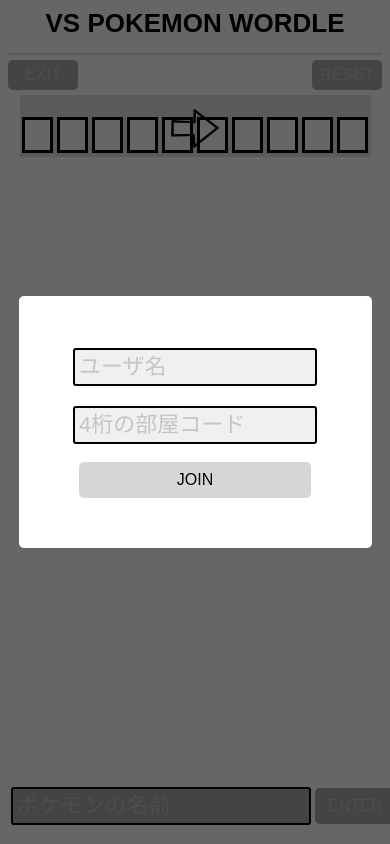
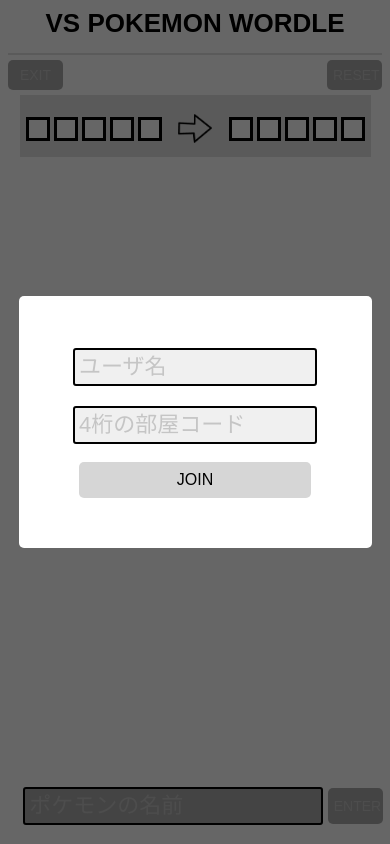
Before and after one commit to Yotty0404/VS_Pokemon_Wordle, a Flask app: page / in a window 390 px wide. Run offline with Flask 2, Linux system fonts and the light colour scheme; some libraries are stand-ins or nearby versions.

Commit message:
レスポンシブ対応いったんコミット

```diff
--- a/static/css/style.css
+++ b/static/css/style.css
@@ -43,7 +43,7 @@ html {
 #board_container {
     display: flex;
     flex-wrap: wrap;
-    justify-content: space-around;
+    justify-content: space-between;
     width: 90vw;
     max-width: 550px;
     margin: 0 auto;
@@ -67,10 +67,16 @@ html {
     margin-bottom: 2px;
 }
 
-.row {
+.row_l {
     display: flex;
     justify-content: center;
 }
+
+.row_r {
+    display: flex;
+    justify-content: center;
+}
+
 
 .tile {
     font-weight: bold;
@@ -305,15 +311,10 @@ input[type="number"]::-webkit-inner-spin-button {
     margin: 0;
 }
 
-@media (max-width: 700px) {
-    #header {
-        font-size: 26px;
-    }
-}
-
-
 
 #yajirushi_container {
+    width: 90vw;
+    max-width: 550px;
     position: absolute;
     display: flex;
     justify-content: center;
@@ -334,3 +335,47 @@ input[type="number"]::-webkit-inner-spin-button {
 .turn360 {
     transform: rotate(360deg);
 }
+
+
+
+
+
+
+@media (max-width: 700px) {
+    #header {
+        font-size: 26px;
+    }
+
+    #btn {
+        font-size: 14px;
+        width: 55px;
+    }
+
+    #header_container2-2 .btn {
+        font-size: 14px;
+        height: 30px;
+        width: 55px;
+    }
+
+    .tile {
+        height: 18px;
+        width: 18px;
+    }
+
+    .row_l {
+        display: flex;
+        justify-content: left;
+        padding-left: 4px;
+    }
+
+    .row_r {
+        display: flex;
+        justify-content: right;
+        padding-right: 4px;
+    }
+
+    #img_yajirushi {
+        margin-top: 7px;
+        width: 34px;
+    }
+}
--- a/static/js/script.js
+++ b/static/js/script.js
@@ -100,7 +100,7 @@ socket.on('battle_start', async function () {
 //判定を反映
 socket.on('judge', function (data) {
     if (data.is_p1) {
-        var row = $('<div class="row">');
+        var row = $('<div class="row_r">');
         $('#predict_r_container').append(row);
         for (var i = 0; i < 5; i++) {
             row.append('<div class="tile"></div>');
@@ -118,7 +118,7 @@ socket.on('judge', function (data) {
         $('#img_yajirushi').addClass('turn180');
     }
     else {
-        var row = $('<div class="row">');
+        var row = $('<div class="row_l">');
         $('#predict_l_container').append(row);
         for (var i = 0; i < 5; i++) {
             row.append('<div class="tile"></div>');
--- a/templates/home.html
+++ b/templates/home.html
@@ -18,11 +18,11 @@
     <div id="header_container2">
         <div id="header_container2-2">
             <!--<div>-->
-                <!--<p class="info"><span id="room_code" class="info"></span><span id="user_count"></span>人</p>-->
-                <!--<p id="id1"></p>-->
-                <!--<p id="id2"></p>-->
-                <!--<p id="player" class="info"></p>-->
-                <!--<p id="turn" class="info"></p>-->
+            <!--<p class="info"><span id="room_code" class="info"></span><span id="user_count"></span>人</p>-->
+            <!--<p id="id1"></p>-->
+            <!--<p id="id2"></p>-->
+            <!--<p id="player" class="info"></p>-->
+            <!--<p id="turn" class="info"></p>-->
             <!--</div>-->
             <input id="btn_exit" type="button" value="EXIT" class="btn" disabled="disabled">
             <p id="room_info" class="info"></p>
@@ -47,7 +47,7 @@
         </div>
         <div id="board_l" class="board">
             <div id="player1_name" class="player"></div>
-            <div id="answer_l" class="answer row">
+            <div id="answer_l" class="answer row_l">
                 <div class="tile"></div>
                 <div class="tile"></div>
                 <div class="tile"></div>
@@ -59,7 +59,7 @@
         </div>
         <div id="board_r" class="board">
             <div id="player2_name" class="player"></div>
-            <div id="answer_r" class="answer row">
+            <div id="answer_r" class="answer row_r">
                 <div class="tile"></div>
                 <div class="tile"></div>
                 <div class="tile"></div>
```
